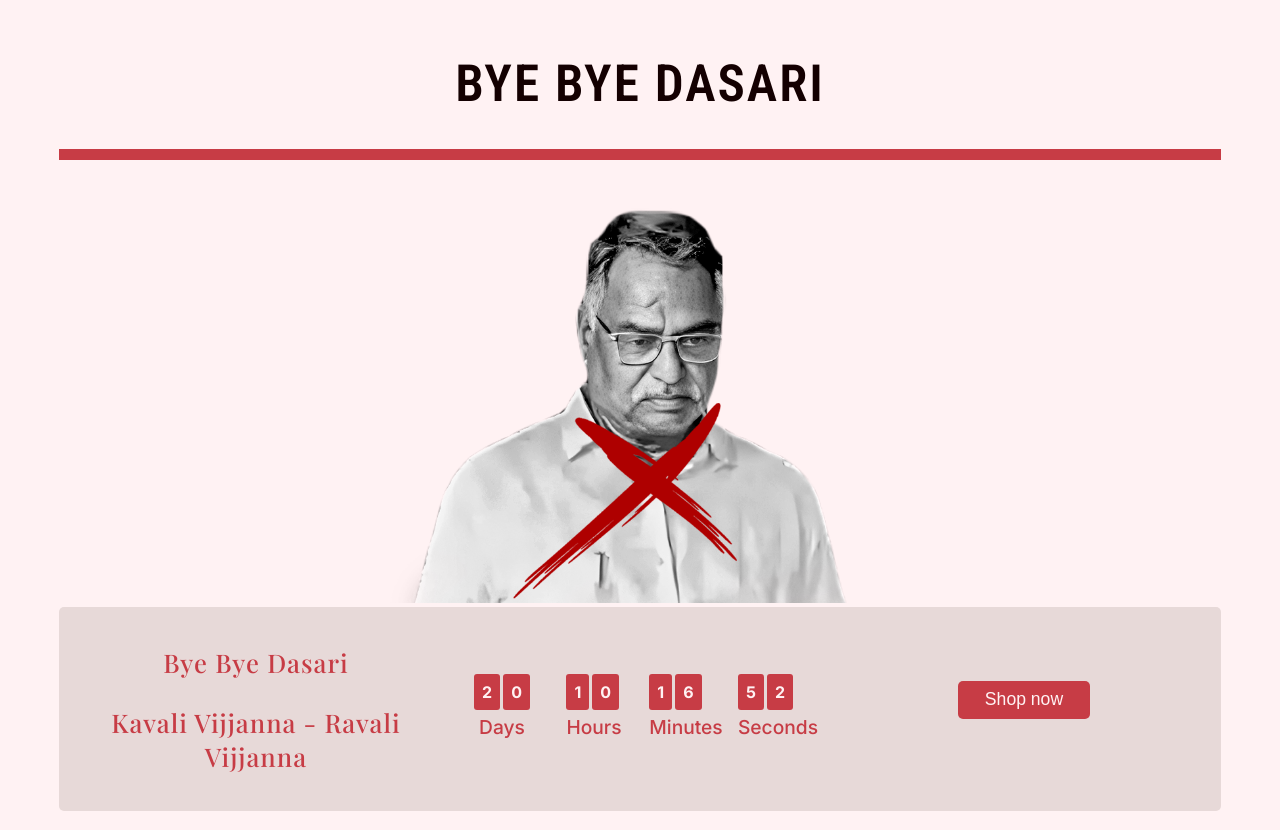
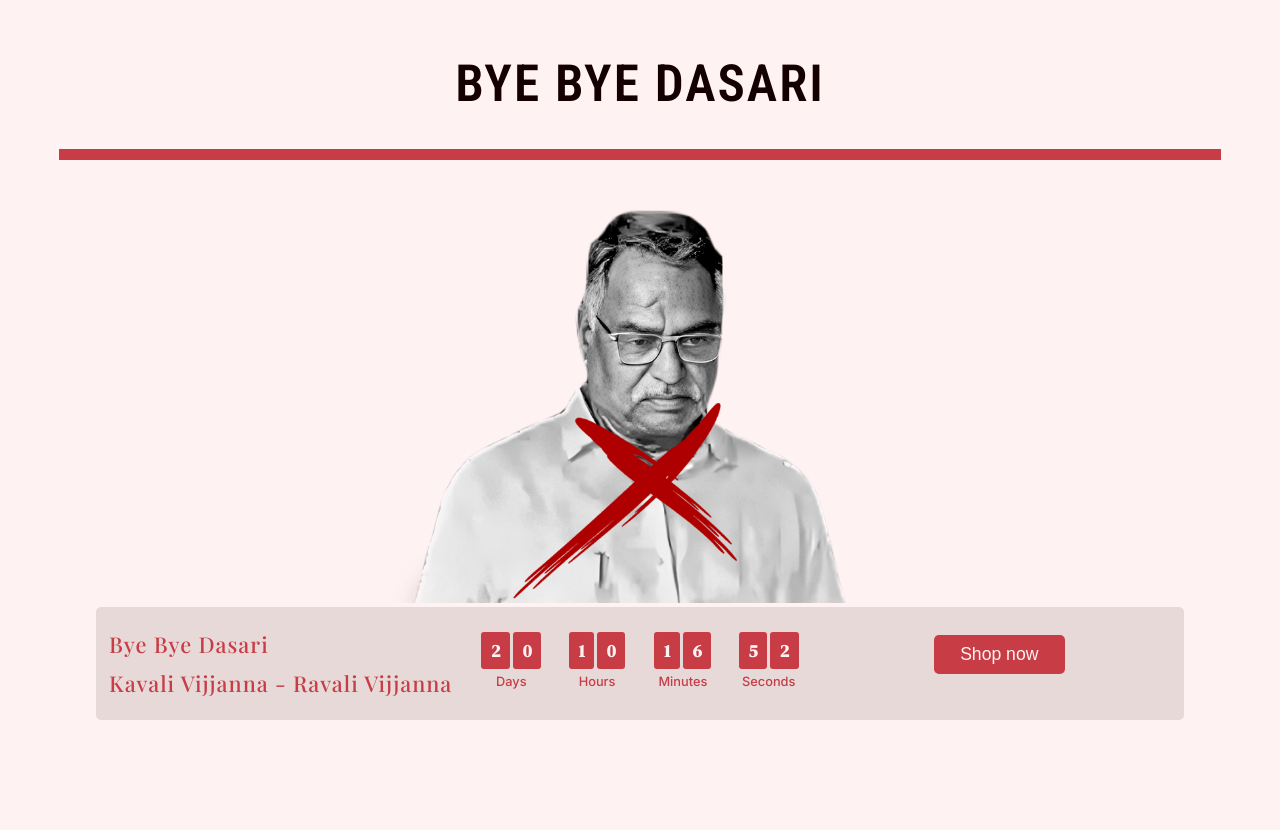
Before and after one commit to sravankumar-samala/Political-Project, a plain HTML site: page index.html in a window 1280 px wide. After the commit the page ends 800 px from the top, so only its background shows below. Drawn offline with nearby package versions, Linux system fonts and the light colour scheme.

Commit message:
Updated font sizes and families

```diff
--- a/styles.css
+++ b/styles.css
@@ -1,4 +1,4 @@
-@import url("https://fonts.googleapis.com/css2?family=Inter:wght@400;500;700&family=Playfair+Display:wght@400;500;600;700&family=Roboto+Condensed:wght@400;600;700&family=Roboto:wght@400;500;700&display=swap");
+@import url("https://fonts.googleapis.com/css2?family=DM+Serif+Display&family=Inter:wght@400;500;700&family=Playfair+Display:wght@400;500;600;700&family=Roboto+Condensed:wght@400;600;700&family=Roboto:wght@400;500;700&display=swap");
 
 :root {
   --clr-dark: #140001;
@@ -68,12 +68,17 @@ button {
   gap: 1em;
   padding: clamp(0.2em, 1vw, 1em);
 }
+
 .content {
   font-family: "Playfair Display", serif;
   color: var(--clr-accent);
   letter-spacing: 1px;
   font-weight: 500;
-  font-size: clamp(1.1rem, 2vw, 2.7rem);
+  font-size: clamp(1.2rem, 1.7vw, 2.5rem);
+  text-align: left;
+}
+.content p {
+  margin-block: 10px;
 }
 .timer-container {
   display: grid;
@@ -86,7 +91,7 @@ button {
 }
 .time > p {
   margin-block: 5px;
-  font-size: clamp(0.7rem, 1.5vw, 1.7rem);
+  font-size: clamp(0.7rem, 1vw, 1.1rem);
   color: var(--clr-accent);
   font-weight: 500;
 }
@@ -96,12 +101,14 @@ button {
   font-style: 1.1rem;
   display: grid;
   place-items: center;
-  padding: 0.5em;
+  padding: 0.4em 0.6em;
 }
 .number p {
   margin-block: 0;
-  font-weight: 600;
   color: var(--clr-accent-light);
+  font-family: "DM Serif Display", serif;
+  font-weight: bold;
+  font-size: 1.1rem;
 }
 
 .shop-now-btn {
@@ -118,4 +125,7 @@ button {
   .content-container {
     grid-template-columns: 1fr;
   }
+  .content {
+    text-align: center;
+  }
 }
```
